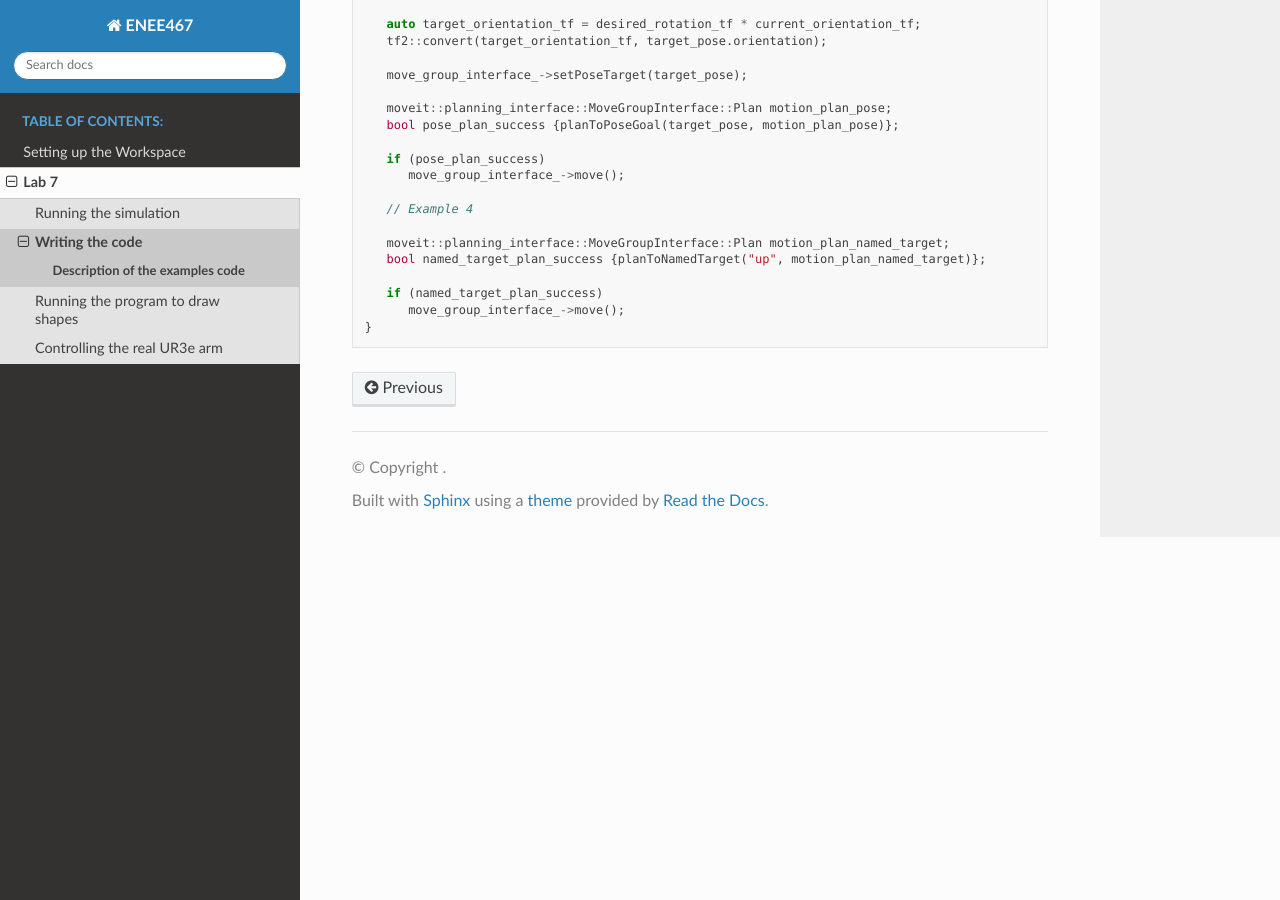
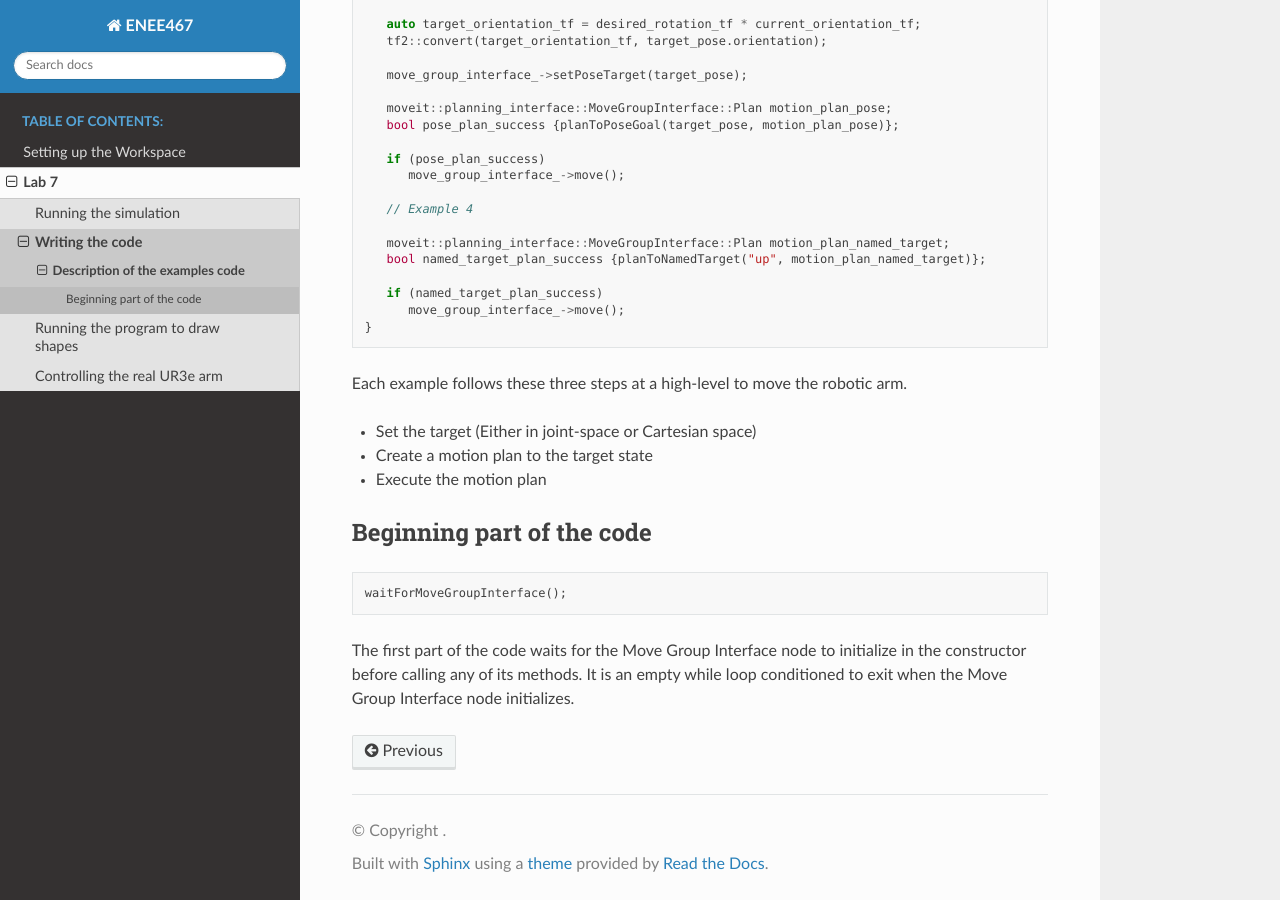
Before and after one commit to ENEE467/Getting_Started, a Sphinx documentation site: the page built from source/Lab7/Examples-Code-Desc.rst, in a window 1280 px wide and 900 px high, scrolled down 1714 px. Built offline with Sphinx 7.4.7 and the Read the Docs theme 3.1.0, drawn with Linux system fonts in a browser that asks for light colours; pages that are not in the unit, such as notebooks, are missing from menus.

Commit message:
Added introductory explanation

```diff
--- a/source/Lab7/Examples-Code-Desc.rst
+++ b/source/Lab7/Examples-Code-Desc.rst
@@ -117,3 +117,22 @@ Here's the same snippet of code from the source file with the comments removed.
       if (named_target_plan_success)
          move_group_interface_->move();
    }
+
+Each example follows these three steps at a high-level to move the robotic arm.
+
+- Set the target (Either in joint-space or Cartesian space)
+
+- Create a motion plan to the target state
+
+- Execute the motion plan
+
+Beginning part of the code
+^^^^^^^^^^^^^^^^^^^^^^^^^^
+
+.. code-block:: C++
+
+   waitForMoveGroupInterface();
+
+The first part of the code waits for the Move Group Interface node to initialize in the constructor
+before calling any of its methods. It is an empty while loop conditioned to exit when
+the Move Group Interface node initializes.
```
